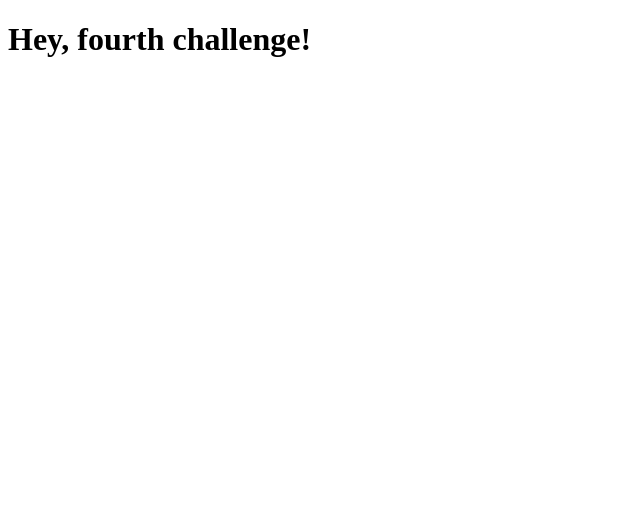
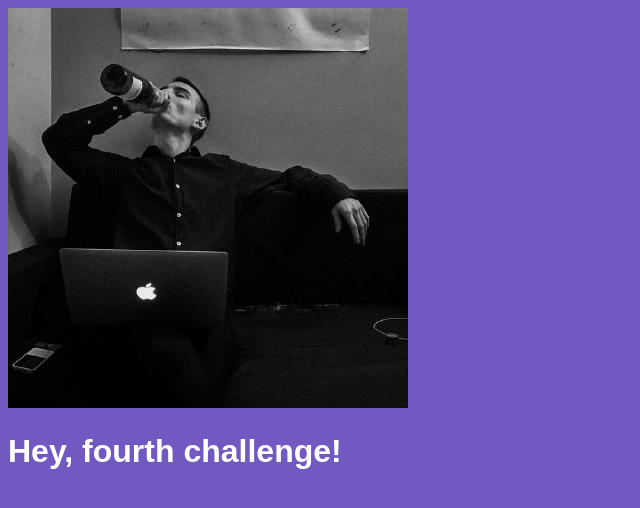
Before and after one commit to onlyreynaldo/fourth-challenge-gostack, a React app: page / in a window 1280 px wide. Shown: the top 508 px of the page, without its empty margins (0-640 px from the left). Built offline with nearby package versions, Linux system fonts and the light colour scheme.

Commit message:
feat(component-main): add styled and assets for render

```diff
--- a/package.json
+++ b/package.json
@@ -22,8 +22,11 @@
     "@commitlint/cli": "^8.3.5",
     "@commitlint/config-conventional": "^8.3.4",
     "babel-loader": "^8.0.6",
+    "css-loader": "^3.4.2",
     "cz-conventional-changelog": "3.1.0",
+    "file-loader": "^5.1.0",
     "husky": "^4.2.3",
+    "style-loader": "^1.1.3",
     "webpack": "^4.41.6",
     "webpack-cli": "^3.3.11",
     "webpack-dev-server": "^3.10.3"
--- /dev/null
+++ b/src/App.css
@@ -0,0 +1,5 @@
+body {
+  background: #7159c1;
+  color: #fff;
+  font-family: Arial, Helvetica, sans-serif;
+}
--- a/src/App.js
+++ b/src/App.js
@@ -1,5 +1,13 @@
 import React from 'react';
 
+import './App.css';
+import profile from './assets/profile.jpeg';
+
 export default function App() {
-  return <h1>Hey, fourth challenge!</h1>
+  return (
+  <>
+    <img src={profile} alt="Profile photo"/>
+    <h1>Hey, fourth challenge!</h1>
+  </>
+  );
 }
--- a/webpack.config.js
+++ b/webpack.config.js
@@ -17,6 +17,17 @@ module.exports = {
         use: {
           loader: 'babel-loader'
         }
+      }, {
+        test: /\.css$/,
+        use: [
+          { loader: 'style-loader' },
+          { loader: 'css-loader' }
+        ]
+      }, {
+        test: /.*\.(gif|png|jpe?g)$/i,
+        use: {
+          loader: 'file-loader'
+        }
       }
     ]
   }
```
Also changed, not shown: src/assets/profile.jpeg (added), 1 other file (tests, documents, lock files or other folders).
